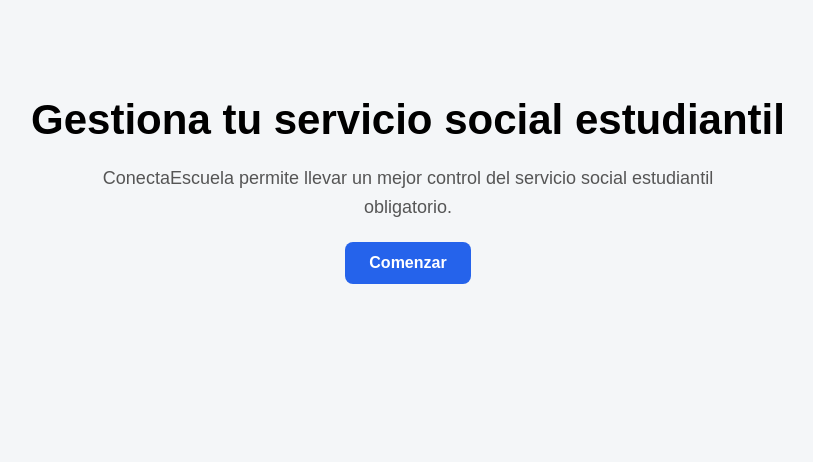
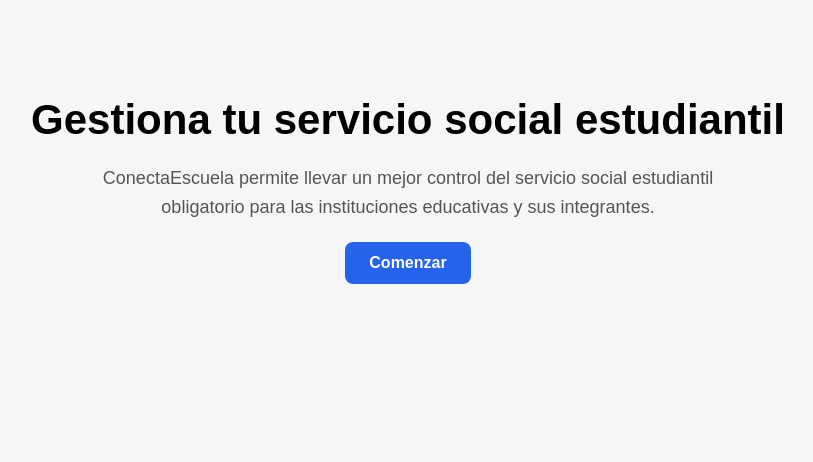
Before and after one commit to gomez0909/conectaEscuela-2.0-, a PHP site: page / in a window 1280 px wide. Shown: the part 209-671 px from the top of the page, without its empty margins (232-1045 px from the left). Run offline with PHP 8.4, Linux system fonts and the light colour scheme.

Commit message:
Se cambia la descripcion en el index.php

```diff
--- a/index.php
+++ b/index.php
@@ -25,7 +25,8 @@
         <h2>Gestiona tu servicio social estudiantil</h2>
         <p>
             ConectaEscuela permite llevar un mejor control
-            del servicio social estudiantil obligatorio.
+            del servicio social estudiantil obligatorio
+            para las instituciones educativas y sus integrantes.
         </p>
         <a href="auth/login.php" class="btn-primary">Comenzar</a>
     </section>
```
